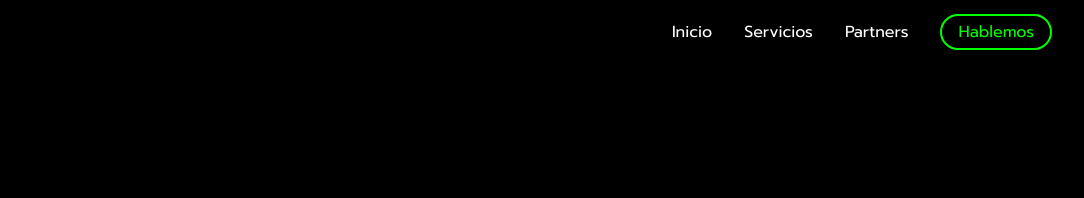
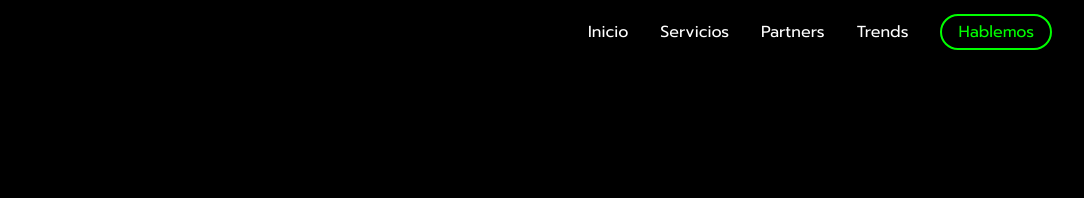
Before and after one commit to NativoDigitalMX/nativo_sitio_2024_static, a plain HTML site: page index.html in a window 1280 px wide. Shown: the top 198 px of the page, 196-1280 px from the left. Drawn offline with nearby package versions, Linux system fonts and the light colour scheme; files whose address does not match are found by name; a web font is replaced by a local one.

Commit message:
add menu trends

```diff
--- a/index.html
+++ b/index.html
@@ -68,6 +68,7 @@
                     <button data-link="inicio" class="link">Inicio</button>
                     <button data-link="servicios" class="link">Servicios</button>
                     <button data-link="partners" class="link">Partners</button>
+                    <a href="https://trends.nativo.company/" target="_blank" class="link">Trends</a>
                     <button data-link="hablemos" class="link px-4 py-1 text-green border-2 border-green rounded-full hover:bg-green hover:text-black">Hablemos</button>
                 </nav>
             </div>
```
